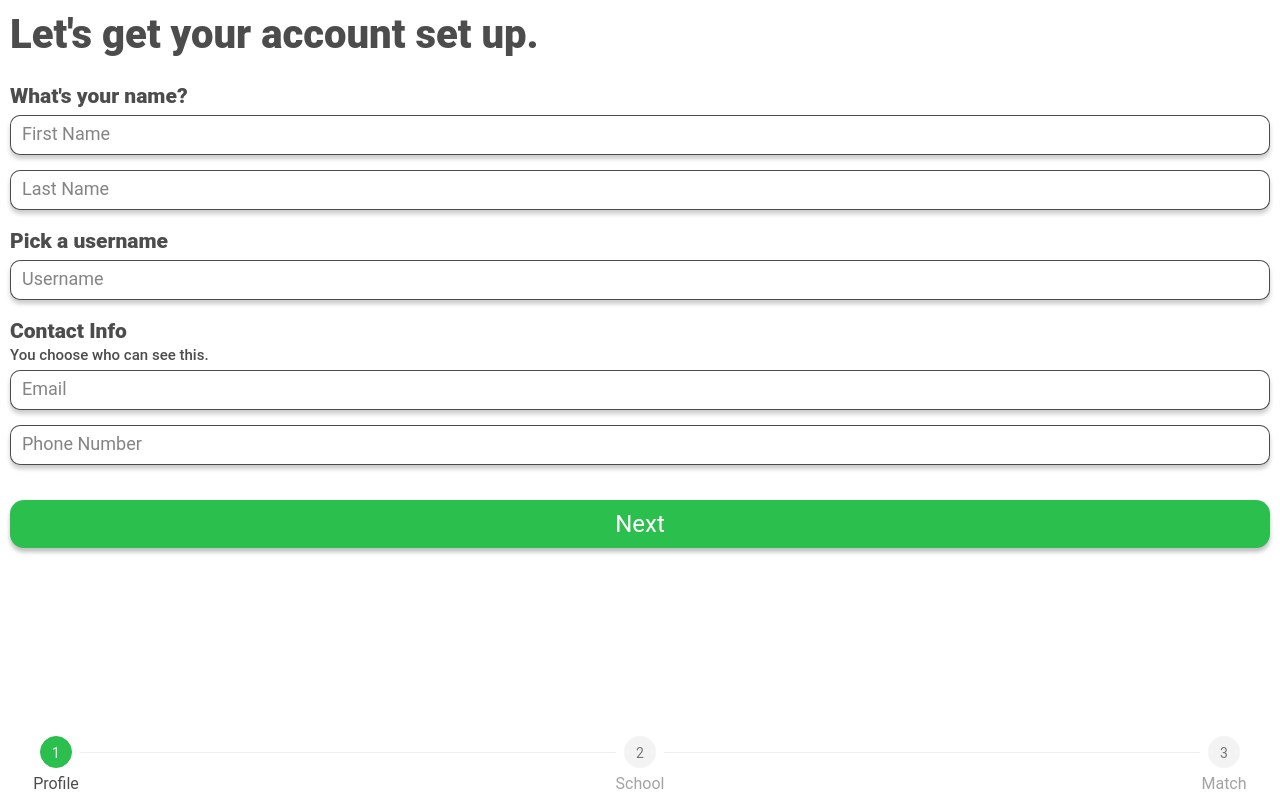
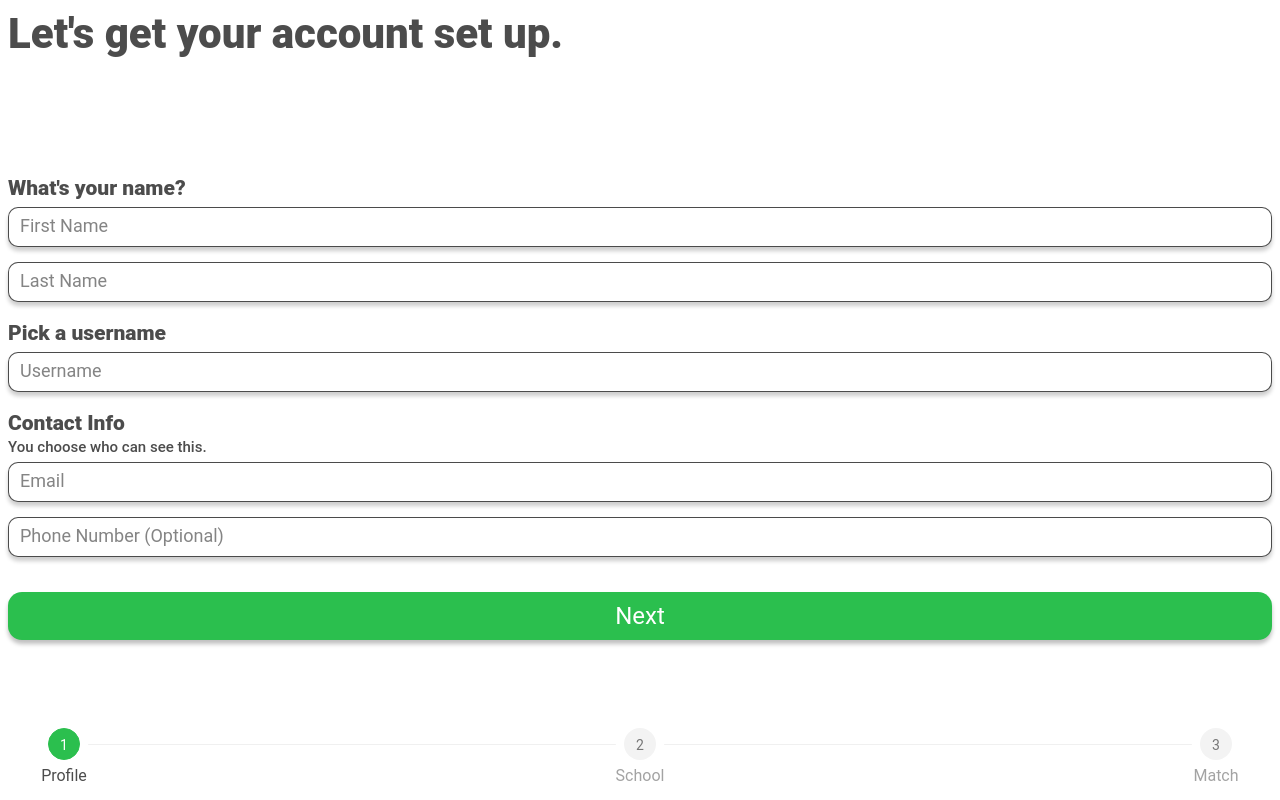
Before and after one commit to bennetthilberg/hso, a React (Vite) app: page /onboarding in a window 1280 px wide. Built offline with nearby package versions, Linux system fonts and the light colour scheme.

Commit message:
CSS tweaks

```diff
--- a/src/App.scss
+++ b/src/App.scss
@@ -1,20 +1,26 @@
 $almostBlack: rgba(51, 51, 51, 0.88);
 #root {
-    height: 100vh;
-    width: 100vw;
+
+    height: calc(100vh - 16px);
+    width: calc(100vw - 16px);
     position: absolute;
+    top: 8px;
+    left: 8px;
 }
 
 body {
     margin: 0;
-    height: 100vh;
-    width: 100vw;
+    height: 100%;
+    width: 100%;
+
 }
 
 .parentPage {
-    height: 100vh;
-    width: 100vw;
+    height: 100%;
+    width: 100%;
     position: absolute;
+    height: calc(100vh - 16px);
+    width: calc(100vw - 16px);
 }
 
 #welcome {
@@ -79,9 +85,9 @@ body {
 .onboardingComp{
     padding: 10px;
     .main{
-        font-size: 40px;
+        font-size: 42px;
         font-weight: 800;
-        margin-bottom: 20px;
+        //margin-bottom: 20px;
         line-height: 1.25;
     }
 }
@@ -121,5 +127,19 @@ body {
     box-shadow: 0px 4px 4px rgba(0, 0, 0, 0.25);
     border-radius: 14px;
     margin-top: 20px;
+}
+.onboardingComp{
+    height: 100%;
+    width: 100%;
+}
+.onboardingComp.o1{
+    display: grid;
+    grid-template-rows: 100px 1fr;
+    padding: 0;
+    .onboardingCompBody{
+        margin-top: auto;
+        margin-bottom: auto;
+        align-self: center;
+    }
 
 }
--- a/src/components/Onboarding1.jsx
+++ b/src/components/Onboarding1.jsx
@@ -18,7 +18,7 @@ export default function Onboarding1({ nextStep }) {
 
     }
     return (
-        <div className="onboardingComp">
+        <div className="onboardingComp o1">
             <Typography className="main o1">{mainText}</Typography>
             <motion.div className="onboardingCompBody">
                 <Form>
@@ -97,7 +97,7 @@ export default function Onboarding1({ nextStep }) {
                     >
                         <Input
                             className="onboardingInput"
-                            placeholder="Phone Number"
+                            placeholder="Phone Number (Optional)"
                         />
                     </Form.Item>
                     <Form.Item>
--- a/src/transitions.js
+++ b/src/transitions.js
@@ -9,3 +9,15 @@ export const slideOutBouncy = {
     animate: { x: 0 },
     exit: { x: "100%" },
 };
+
+export const slideInSmooth = {
+  initial: { x: "100%" },
+  animate: { x: 0, transition: { duration: 0.5, ease: "easeInOut" } },
+  exit: { x: "-100%", transition: { duration: 0.5, ease: "easeInOut" } },
+};
+
+export const slideOutSmooth = {
+    initial: { x: "-100%" },
+    animate: { x: 0, transition: { duration: 0.5, ease: "easeInOut" } },
+    exit: { x: "100%", transition: { duration: 0.5, ease: "easeInOut" } },
+  };
```
